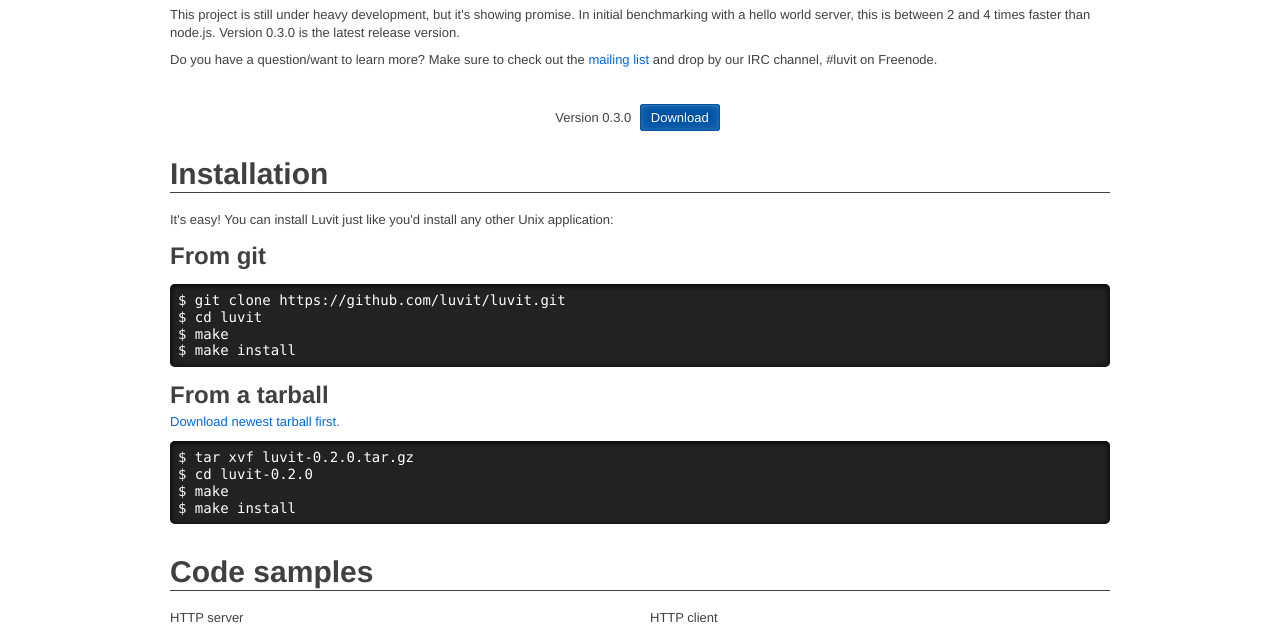
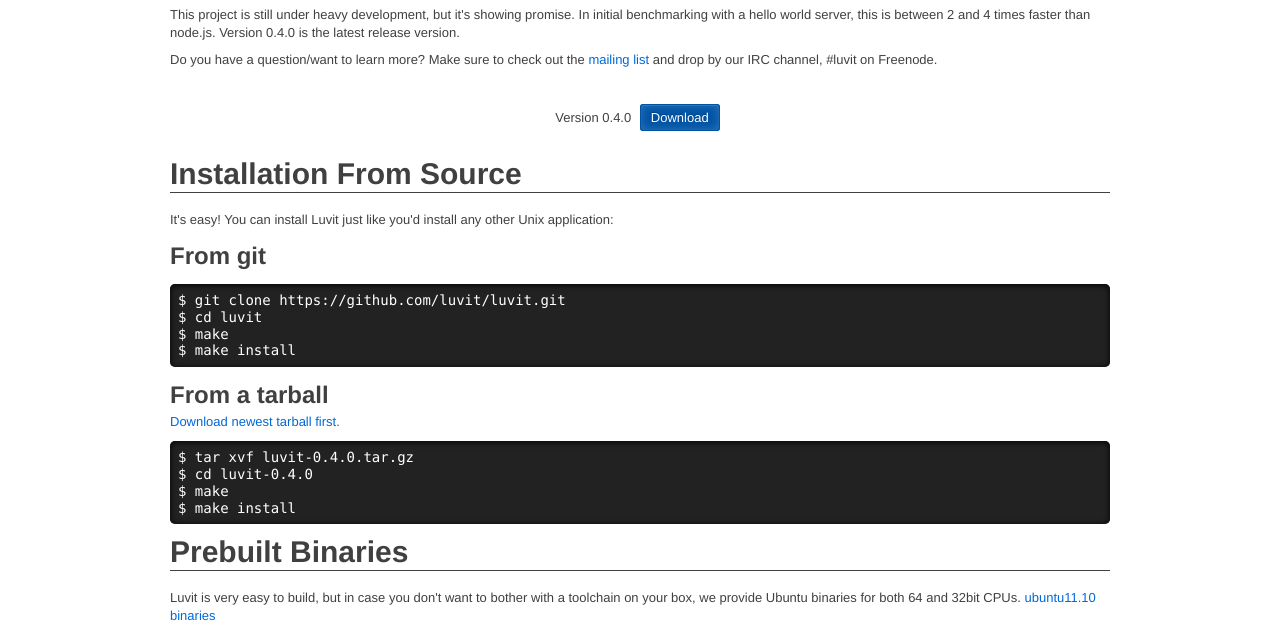
Before and after one commit to luvit/old.luvit.io, a plain HTML site: page index.html in a window 1280 px wide. Shown: the part 320-952 px from the top of the page. Drawn offline with Linux system fonts and the light colour scheme.

Commit message:
Update site for 0.4.0 release

```diff
--- a/index.html
+++ b/index.html
@@ -38,7 +38,7 @@
           <p>
             This project is still under heavy development, but it's showing
             promise. In initial benchmarking with a hello world server, this is
-            between 2 and 4 times faster than node.js. Version 0.3.0 is the
+            between 2 and 4 times faster than node.js. Version 0.4.0 is the
             latest release version.
           </p>
 
@@ -48,8 +48,8 @@
             and drop by our IRC channel, #luvit on Freenode.
           </p>
           <div style="text-align: center;margin-top:40px">
-            <p>Version 0.3.0
-              <a href="http://luvit.io/dist/0.3.0/luvit-0.3.0.tar.gz" class="button" title="Download a tarball of the source">Download</a>
+            <p>Version 0.4.0
+              <a href="http://luvit.io/dist/0.4.0/luvit-0.4.0.tar.gz" class="button" title="Download a tarball of the source">Download</a>
             </p>
           </div>
         </div>
@@ -57,7 +57,7 @@
 
       <article id="installation" class="row">
         <div class="span16">
-          <h1>Installation</h1>
+          <h1>Installation From Source</h1>
           <p>
             It's easy! You can install Luvit just like you'd install any
             other Unix application:
@@ -72,11 +72,15 @@ $ make install
 
           <h2>From a tarball</h2>
           <p><a href="https://github.com/luvit/luvit-releases/">Download newest tarball first.</a></p>
-          <pre><code>$ tar xvf luvit-0.2.0.tar.gz
-$ cd luvit-0.2.0
+          <pre><code>$ tar xvf luvit-0.4.0.tar.gz
+$ cd luvit-0.4.0
 $ make
 $ make install
 </code></pre>
+          <h1>Prebuilt Binaries</h1>
+          <p>
+            Luvit is very easy to build, but in case you don't want to bother with a toolchain on your box, we provide Ubuntu binaries for both 64 and 32bit CPUs. <a href="https://github.com/luvit/luvit-releases/tree/master/0.4.0/ubuntu11.10">ubuntu11.10 binaries</a>
+          </p>
         </div>
       </article>
 
```
